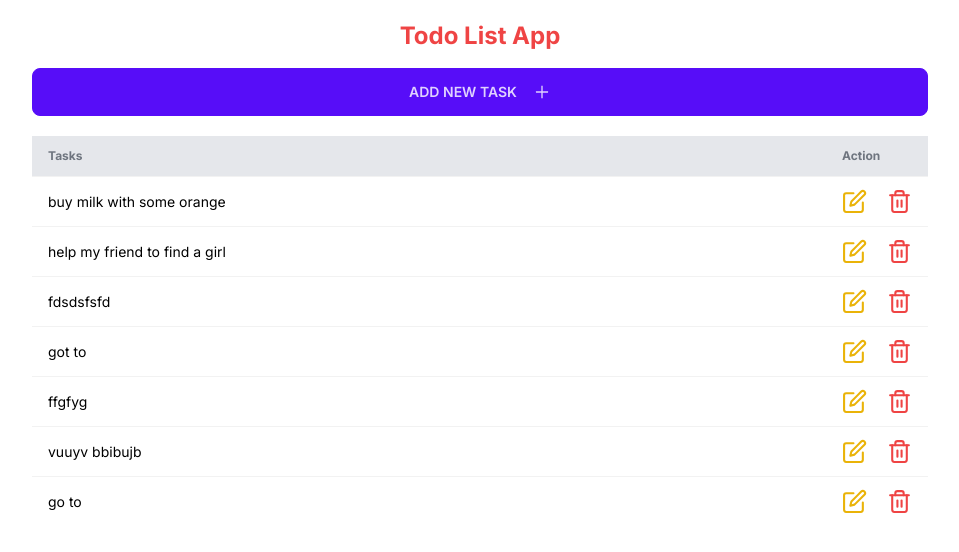
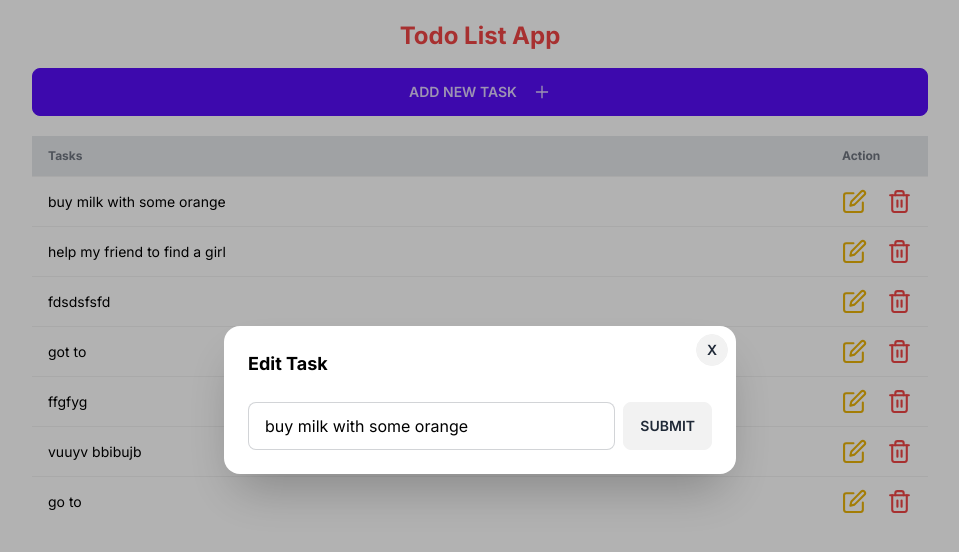
Before and after one commit to NimeshPiyumantha/Simple-To-Do_App, a Next.js app: page / in a window 1280 px wide. Both pictures are taken after a click on the icon 1014 px from the left and 201 px from the top of the page. Shown: the top 552 px of the page, without its empty margins (160-1119 px from the left). Built offline with nearby package versions, Linux system fonts and the light colour scheme; data requests are answered from the project's data file.

Commit message:
Update Content

```diff
--- a/src/components/Task.tsx
+++ b/src/components/Task.tsx
@@ -21,10 +21,15 @@ const Task: React.FC<TaskProps> = ({ task }) => {
     <tr key={task.id}>
       <td className="w-full">{task.text}</td>
       <td className="flex gap-5">
-        <FiEdit cursor="pointer" className="text-yellow-500" size={25} />
+        <FiEdit
+          onClick={() => setOpenModalEdit(true)}
+          cursor="pointer"
+          className="text-yellow-500"
+          size={25}
+        />
         <Modal modalOpen={openModalEdit} setModalOpen={setOpenModalEdit}>
           <form onSubmit={handleSubmitEditTodo}>
-            <h3 className="font-bold text-lg">Add new task</h3>
+            <h3 className="font-bold text-lg">Edit Task</h3>
             <div className="modal-action">
               <input
                 value={editTaskValue}
```
